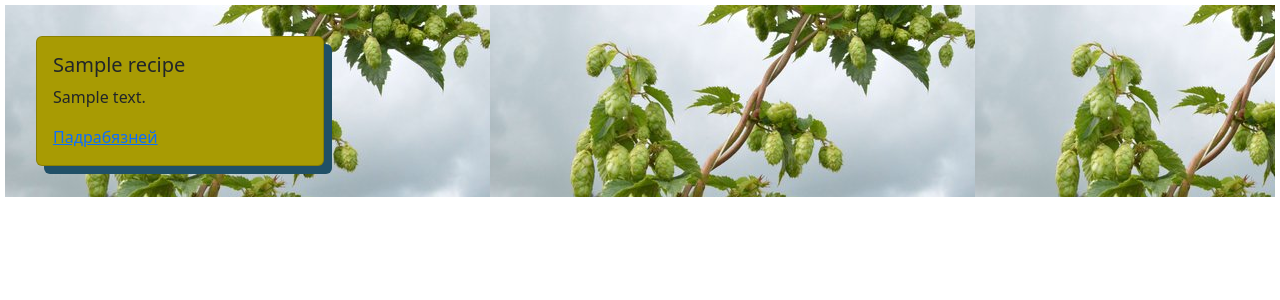
After one commit to Wasil-P/Blog_beer_BLR, a Django app: template templates/beer_BLR/recipes_home.html in a window 1280 px wide. The commit adds this page. Shown: the top 300 px of the page. Run offline with Django 4.2, Linux system fonts and the light colour scheme; the template is opened without the code that fills it: most values are stand-ins (such as "Sample title", 1, 10 or a date in 2020).

Commit message:
Add recipes views and templates

```diff
--- a/beer_BLR/urls_blog.py
+++ b/beer_BLR/urls_blog.py
@@ -12,6 +12,6 @@
     path("my_experience/<int:experience_id>", views.ShowOneExperience.as_view(), name="experience_show"),
     path("my_experience/<int:experience_id>/edit/", views.ExperienceEdit.as_view(), name="experience_edit"),
     path("recipes/", views.RecipesList.as_view(), name="all_recipes"),
-    # path("recipes/<int:recipes_id>", name="recipe_show"),
+    path("recipes/<int:recipes_id>", views.ShowOneRecipe.as_view(), name="recipe_show"),
     path("about/", views.AboutView.as_view(), name="about")
 ]
--- a/templates/Folklore/show_category.html
+++ b/templates/Folklore/show_category.html
@@ -4,7 +4,7 @@
 {% block content %}
     <h5 class="card-title">{{ category.name }}</h5>
     {% for folklore in list_folklore %}
-        <div class="card mb-4 rounded-3 shadow-sm border-primary " style="background-color: #e3af2b">
+        <div class="card mb-4 rounded-3 shadow-sm border-primary w-50" style="background-color: #e3af2b">
             <div class="list-group" style="width: 30rem; margin: 20px; box-shadow: 8px 8px #205067">
                 <a href="#" class="list-group-item list-group-item-action active" aria-current="true">
                         <svg xmlns="http://www.w3.org/2000/svg" width="16" height="16" fill="currentColor" class="bi bi-music-note" viewBox="0 0 16 16">
--- a/templates/beer_BLR/news_home.html
+++ b/templates/beer_BLR/news_home.html
@@ -13,7 +13,7 @@
                   <path d="M1 2.828c.885-.37 2.154-.769 3.388-.893 1.33-.134 2.458.063 3.112.752v9.746c-.935-.53-2.12-.603-3.213-.493-1.18.12-2.37.461-3.287.811V2.828zm7.5-.141c.654-.689 1.782-.886 3.112-.752 1.234.124 2.503.523 3.388.893v9.923c-.918-.35-2.107-.692-3.287-.81-1.094-.111-2.278-.039-3.213.492V2.687zM8 1.783C7.015.936 5.587.81 4.287.94c-1.514.153-3.042.672-3.994 1.105A.5.5 0 0 0 0 2.5v11a.5.5 0 0 0 .707.455c.882-.4 2.303-.881 3.68-1.02 1.409-.142 2.59.087 3.223.877a.5.5 0 0 0 .78 0c.633-.79 1.814-1.019 3.222-.877 1.378.139 2.8.62 3.681 1.02A.5.5 0 0 0 16 13.5v-11a.5.5 0 0 0-.293-.455c-.952-.433-2.48-.952-3.994-1.105C10.413.809 8.985.936 8 1.783z"/>
                 </svg> {{ news.name }}
                 <br>{{ news.created|date:"d.m.Y H:m"}}
-                 <img src="{{ MEDIA_URL }}{{ news.photo }}" style="width:100%;height:auto;">
+                 <img src="{{ news.photo.url }}" style="width:100%;height:auto; object-fit: contain">
                 <a href="{% url "news_show" news.id %}" class="btn btn-info" style="box-shadow: 3px 3px #3db733">Падрабязней</a>
              </a>
         </div>
--- /dev/null
+++ b/templates/beer_BLR/recipes_home.html
@@ -0,0 +1,14 @@
+{% extends "beer_BLR/base2.html" %}
+
+<h5 class="card-title" style="background-color: #e39350 ">Пакрокавыя рэцэпты традыцыйнага піваварэння з дадзенымі</h5>
+{% block content %}
+    {% for recipe in all_recipes %}
+        <div class="card" style="width: 18rem;margin: 15px 15px;box-shadow: 8px 8px #205067; background-color: #a89b03">
+          <div class="card-body">
+            <h5 class="card-title">{{ recipe.name }}</h5>
+            <p class="card-text">{{ recipe.description|truncatechars:30 }}</p>
+            <a href="{% url "recipe_show" recipe.id %}" class="card-link">Падрабязней</a>
+          </div>
+        </div>
+    {% endfor %}
+{% endblock %}
--- a/templates/beer_BLR/technologies_home.html
+++ b/templates/beer_BLR/technologies_home.html
@@ -13,7 +13,7 @@
                   <path fill-rule="evenodd" d="M10.646.646a.5.5 0 0 1 .708 0l4 4a.5.5 0 0 1 0 .708l-1.902 1.902-.829 3.313a1.5 1.5 0 0 1-1.024 1.073L1.254 14.746 4.358 4.4A1.5 1.5 0 0 1 5.43 3.377l3.313-.828L10.646.646zm-1.8 2.908-3.173.793a.5.5 0 0 0-.358.342l-2.57 8.565 8.567-2.57a.5.5 0 0 0 .34-.357l.794-3.174-3.6-3.6z"/>
                   <path fill-rule="evenodd" d="M2.832 13.228 8 9a1 1 0 1 0-1-1l-4.228 5.168-.026.086.086-.026z"/>
                 </svg> {{ technology.name }}
-                 <img src="{{ MEDIA_URL }}{{ technology.photo }}" style="width:100%;height:auto;">
+                 <img src="{{ technology.photo.url }}" class="img-fluid mb-5 rounded" style="height: 100%; width: auto; object-fit: contain">
                 <a href="{% url "technology_show" technology.id %}" class="btn btn-info" style="box-shadow: 3px 3px #3db733">Падрабязней</a>
              </a>
         </div>
```
Also changed, not shown: beer_BLR/views.py (+17 -2 lines), templates/beer_BLR/recipe_show.html (added, +12 -0 lines), db.sqlite3, media/Blog/recipes/beer-barrel.jpg (added).
